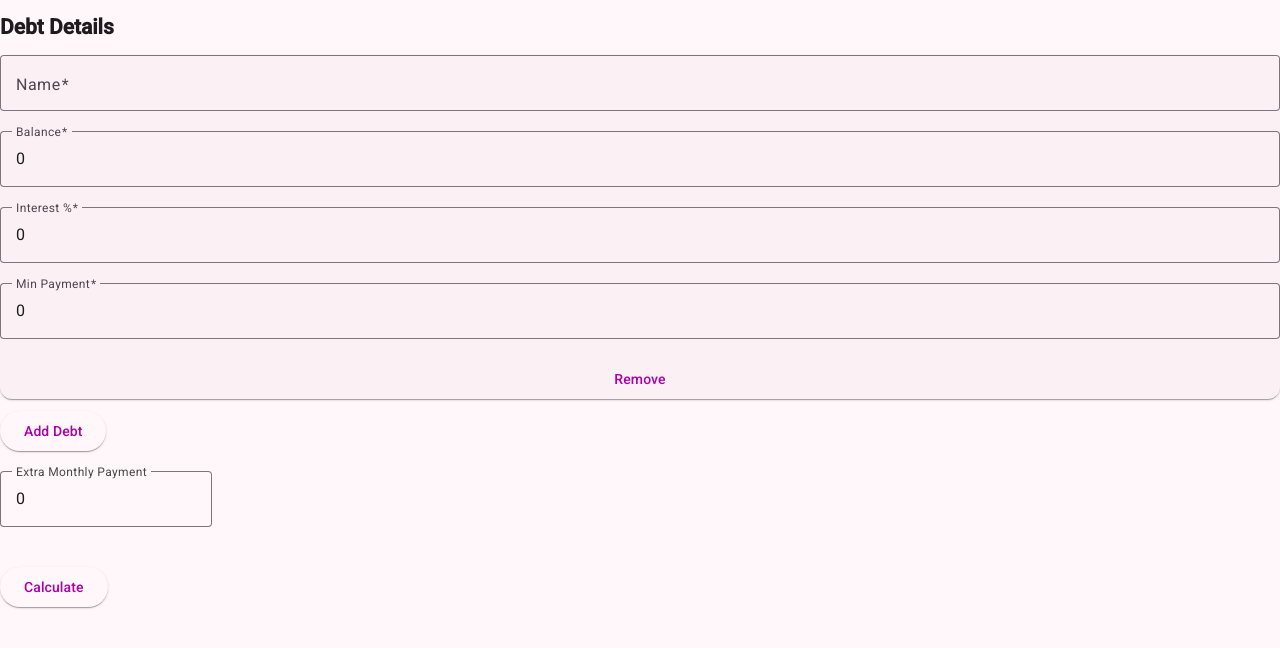
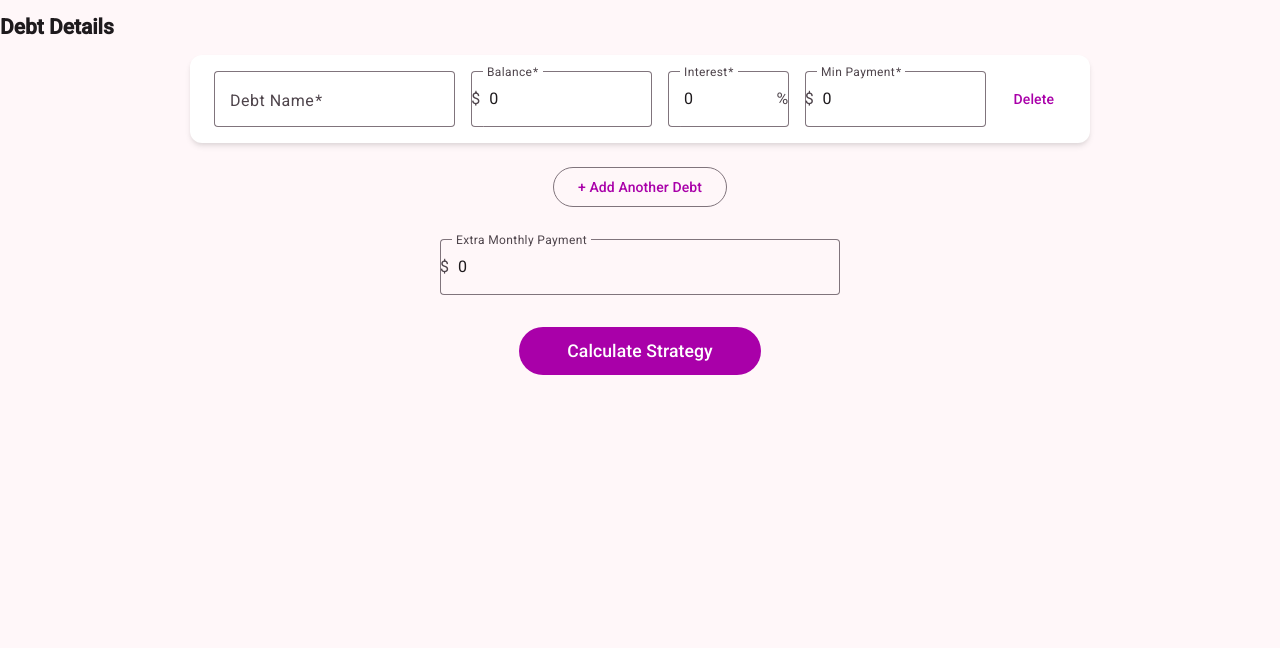
Before and after one commit to yshanker00/debt-smart, an Angular app in the folder frontend/debt-ui/: page / in a window 1280 px wide. Shown: the top 648 px of the page. Built offline with nearby package versions, Linux system fonts and the light colour scheme.

Commit message:
feat: updated ui and added some styles

```diff
--- a/frontend/debt-ui/angular.json
+++ b/frontend/debt-ui/angular.json
@@ -92,5 +92,8 @@
         }
       }
     }
+  },
+  "cli": {
+    "analytics": false
   }
 }
--- a/frontend/debt-ui/src/app/components/debt-form/debt-form.html
+++ b/frontend/debt-ui/src/app/components/debt-form/debt-form.html
@@ -1,84 +1,96 @@
-<mat-card
-  *ngIf="result"
-  [style.border]="bestStrategy() === 'snowball' ? '2px solid green' : ''"
-  style="flex: 1; min-width: 280px;"
->
+@if (result) {
+<mat-card [style.border]="bestStrategy() === 'snowball' ? '2px solid green' : ''" style="flex: 1; min-width: 280px;">
   <h3>
     Snowball Strategy
-    <span *ngIf="bestStrategy() === 'snowball'">✅ Recommended</span>
+    @if (bestStrategy() === 'snowball') {
+    <span>✅ Recommended</span>
+    }
   </h3>
 
   <p><strong>Months to Debt Free:</strong> {{ result.snowball.monthsToDebtFree }}</p>
   <p><strong>Total Interest:</strong> ${{ result.snowball.totalInterest }}</p>
 </mat-card>
+}
+
 <h2>Debt Details</h2>
 
-<form [formGroup]="form" (ngSubmit)="submit()">
+<form [formGroup]="form" (ngSubmit)="submit()" class="debt-form-container">
 
-  <div formArrayName="debts">
-    <div *ngFor="let debt of debts.controls; let i = index" [formGroupName]="i">
+  <div formArrayName="debts" class="debts-list">
+    @for (debt of debts.controls; track debt; let i = $index) {
+    <div [formGroupName]="i" class="debt-item-row">
 
-      <mat-card style="margin-bottom: 12px;">
-        <mat-form-field appearance="outline">
-          <mat-label>Name</mat-label>
-          <input matInput formControlName="name">
+      <mat-card class="debt-card">
+        <div class="debt-grid">
+          <mat-form-field appearance="outline" class="field-name">
+            <mat-label>Debt Name</mat-label>
+            <input matInput formControlName="name" placeholder="e.g. Visa">
           </mat-form-field>
 
-        <mat-form-field appearance="outline">
+          <mat-form-field appearance="outline" class="field-balance">
             <mat-label>Balance</mat-label>
-          <input matInput type="number" formControlName="balance">
+            <span matPrefix>$&nbsp;</span>
+            <input matInput type="number" formControlName="balance" placeholder="0.00">
           </mat-form-field>
 
-        <mat-form-field appearance="outline">
-          <mat-label>Interest %</mat-label>
-          <input matInput type="number" formControlName="interestRate">
+          <mat-form-field appearance="outline" class="field-interest">
+            <mat-label>Interest</mat-label>
+            <span matSuffix>%</span>
+            <input matInput type="number" formControlName="interestRate" placeholder="0">
           </mat-form-field>
 
-        <mat-form-field appearance="outline">
+          <mat-form-field appearance="outline" class="field-payment">
             <mat-label>Min Payment</mat-label>
-          <input matInput type="number" formControlName="minimumPayment">
+            <span matPrefix>$&nbsp;</span>
+            <input matInput type="number" formControlName="minimumPayment" placeholder="0.00">
           </mat-form-field>
 
-        <button mat-button color="warn" type="button" (click)="removeDebt(i)">
-          Remove
+          <div class="action-col">
+            <button mat-button color="warn" type="button" (click)="removeDebt(i)" title="Remove Debt">
+              Delete
             </button>
+          </div>
+        </div>
       </mat-card>
 
     </div>
+    }
   </div>
 
-  <button mat-raised-button color="primary" type="button" (click)="addDebt()">
-    Add Debt
+  <div class="form-actions">
+    <button mat-stroked-button color="primary" type="button" (click)="addDebt()">
+      + Add Another Debt
     </button>
+  </div>
 
-  <br><br>
-
+  <div class="extra-payment-section">
     <mat-form-field appearance="outline">
       <mat-label>Extra Monthly Payment</mat-label>
+      <span matPrefix>$&nbsp;</span>
       <input matInput type="number" formControlName="extraPayment">
+      <mat-hint>Amount you can pay above minimums</mat-hint>
     </mat-form-field>
+  </div>
 
-  <br><br>
-
-  <button
-    mat-raised-button
-    color="accent"
-    type="submit"
-    [disabled]="loading"
-  >
-    {{ loading ? 'Calculating' : 'Calculate' }}
+  <div class="submit-section">
+    <button mat-flat-button color="primary" type="submit" [disabled]="loading" class="calculate-btn">
+      {{ loading ? 'Calculating...' : 'Calculate Strategy' }}
     </button>
+  </div>
 
 </form>
 
-<mat-card *ngIf="result && bestStrategy()" style="margin-top: 16px; background: #f5fff5;">
+@if (result && bestStrategy()) {
+<mat-card style="margin-top: 16px; background: #f5fff5;">
   <p>
     💡 <strong>{{ bestStrategy() | titlecase }}</strong> strategy saves you
     <strong>${{ interestDifference() }}</strong> in interest compared to the other option.
   </p>
 </mat-card>
+}
 
-<div *ngIf="result" style="margin-top: 24px; display: flex; gap: 16px; flex-wrap: wrap;">
+@if (result) {
+<div style="margin-top: 24px; display: flex; gap: 16px; flex-wrap: wrap;">
 
   <mat-card style="flex: 1; min-width: 280px;">
     <h3>Snowball Strategy</h3>
@@ -87,13 +99,12 @@
   </mat-card>
 
 
-  <mat-card
-    [style.border]="bestStrategy() === 'avalanche' ? '2px solid green' : ''"
-    style="flex: 1; min-width: 280px;"
-  >
+  <mat-card [style.border]="bestStrategy() === 'avalanche' ? '2px solid green' : ''" style="flex: 1; min-width: 280px;">
     <h3>
       Avalanche Strategy
-      <span *ngIf="bestStrategy() === 'avalanche'">✅ Recommended</span>
+      @if (bestStrategy() === 'avalanche') {
+      <span>✅ Recommended</span>
+      }
     </h3>
 
     <p><strong>Months to Debt Free:</strong> {{ result.avalanche.monthsToDebtFree }}</p>
@@ -101,3 +112,4 @@
   </mat-card>
 
 </div>
+}
--- a/frontend/debt-ui/src/app/components/debt-form/debt-form.scss
+++ b/frontend/debt-ui/src/app/components/debt-form/debt-form.scss
@@ -0,0 +1,88 @@
+.debt-form-container {
+  max-width: 900px;
+  margin: 0 auto;
+  font-family: 'Inter', sans-serif;
+}
+
+.debts-list {
+  display: flex;
+  flex-direction: column;
+  gap: 16px;
+  margin-bottom: 24px;
+}
+
+.debt-item-row {
+  width: 100%;
+}
+
+.debt-card {
+  padding: 16px 24px;
+  border-radius: 12px;
+  box-shadow: 0 4px 6px -1px rgba(0, 0, 0, 0.1), 0 2px 4px -1px rgba(0, 0, 0, 0.06);
+  background: #ffffff;
+}
+
+.debt-grid {
+  display: grid;
+  grid-template-columns: 2fr 1.5fr 1fr 1.5fr auto;
+  gap: 16px;
+  align-items: center;
+
+  @media (max-width: 768px) {
+    grid-template-columns: 1fr 1fr;
+    gap: 12px;
+
+    .field-name {
+      grid-column: 1 / -1;
+    }
+
+    .action-col {
+      grid-column: 1 / -1;
+      display: flex;
+      justify-content: flex-end;
+    }
+  }
+}
+
+.action-col {
+  display: flex;
+  justify-content: center;
+}
+
+.form-actions {
+  display: flex;
+  justify-content: center;
+  margin-bottom: 32px;
+}
+
+.extra-payment-section {
+  max-width: 400px;
+  margin: 0 auto 32px;
+
+  mat-form-field {
+    width: 100%;
+  }
+}
+
+.submit-section {
+  display: flex;
+  justify-content: center;
+
+  .calculate-btn {
+    padding: 24px 48px;
+    font-size: 1.1rem;
+    border-radius: 50px;
+  }
+}
+
+mat-form-field {
+  width: 100%;
+}
+
+/* Make inputs look a bit cleaner */
+::ng-deep .mat-mdc-form-field-subscript-wrapper {
+  display: none; /* Hide hint wrapper if empty to save space, or handle hints carefully */
+}
+
+/* Re-enable helper text space only when needed if you use hints aggressively,
+   but for this "clean" look, often removing the reserved space helps alignment */
--- a/frontend/debt-ui/src/app/components/debt-form/debt-form.ts
+++ b/frontend/debt-ui/src/app/components/debt-form/debt-form.ts
@@ -25,11 +25,12 @@ import { MatButtonModule } from '@angular/material/button';
     MatInputModule,
     MatButtonModule
   ],
-  templateUrl: './debt-form.html'
+  templateUrl: './debt-form.html',
+  styleUrl: './debt-form.scss'
 })
 export class DebtFormComponent {
 
-  form!: FormGroup;
+  form: FormGroup;
   result: any = null;
   loading = false;
 
@@ -75,7 +76,7 @@ export class DebtFormComponent {
       next: (res) => {
         this.result = res;
         this.loading = false;
-        this.cdr.detectChanges(); // ✅ single, clean trigger
+        this.cdr.detectChanges();
       },
       error: (err) => {
         console.error('API Error', err);
```
Lines whose indentation alone changed are shown as unchanged.
